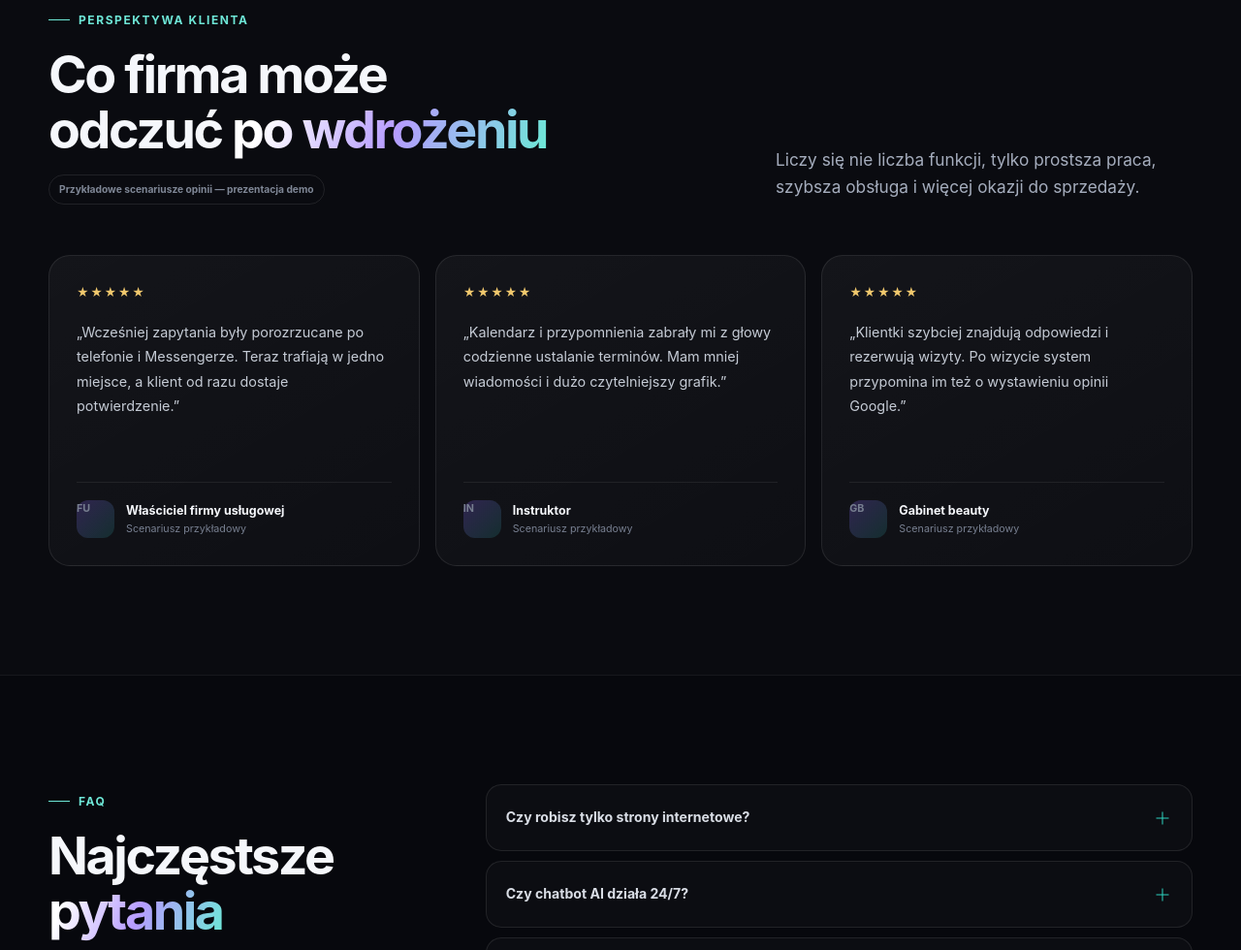
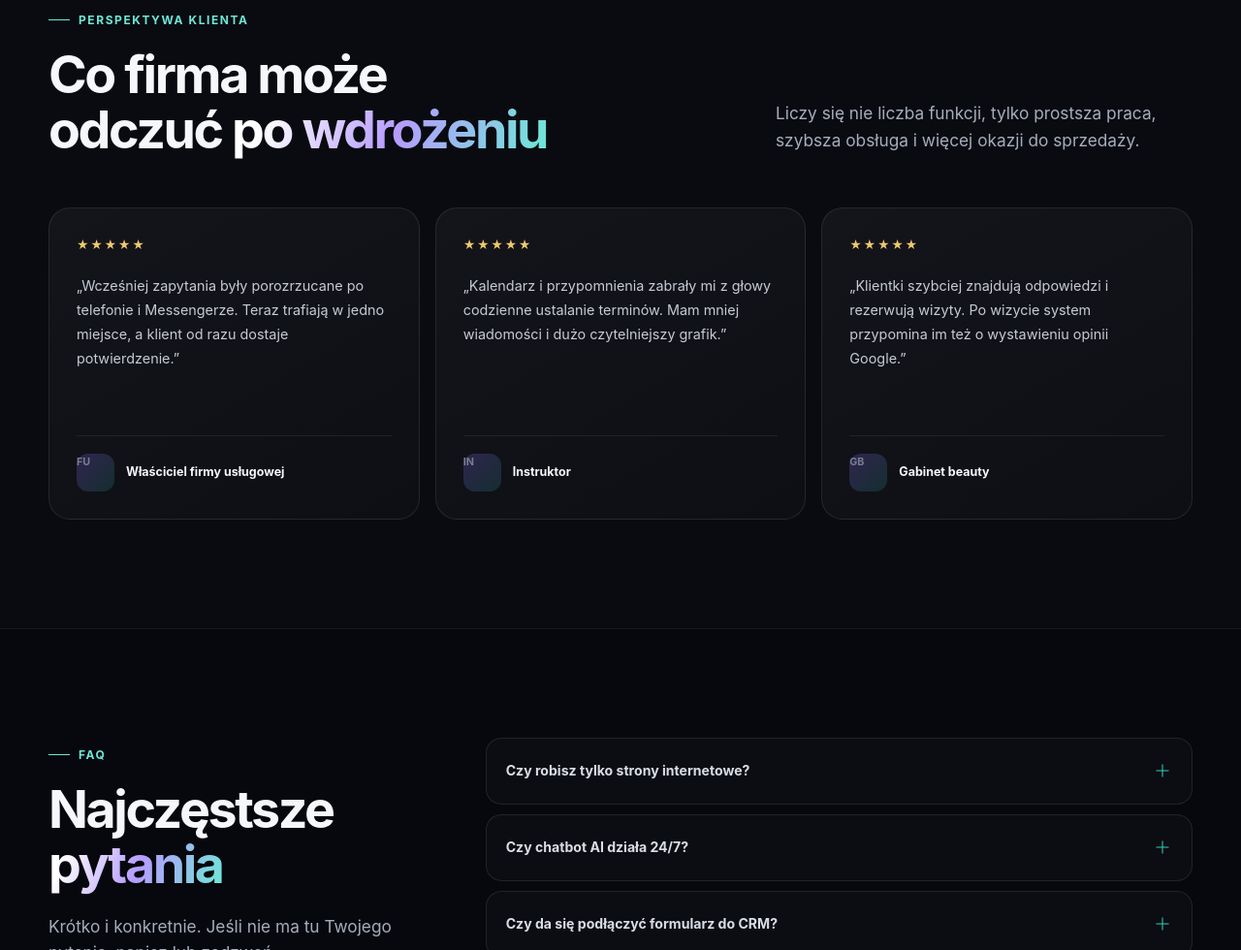
Before and after one commit to MikSta145/Miko-aj-Staniak-digital, a plain HTML site: page index.html in a window 1280 px wide. Shown: the part 8377-9357 px from the top of the page at 97% size. Drawn offline with Linux system fonts and the light colour scheme.

Commit message:
Remove demo labels from testimonials in index.html

```diff
--- a/index.html
+++ b/index.html
@@ -3489,7 +3489,6 @@
           <div class="reveal">
             <div class="section-kicker">Perspektywa klienta</div>
             <h2 class="section-heading">Co firma może odczuć <span class="gradient-text">po wdrożeniu</span></h2>
-            <span class="demo-label">Przykładowe scenariusze opinii — prezentacja demo</span>
           </div>
           <p class="section-lead reveal delay-1">Liczy się nie liczba funkcji, tylko prostsza praca, szybsza obsługa i więcej okazji do sprzedaży.</p>
         </div>
@@ -3500,7 +3499,8 @@
             <blockquote>„Wcześniej zapytania były porozrzucane po telefonie i Messengerze. Teraz trafiają w jedno miejsce, a klient od razu dostaje potwierdzenie.”</blockquote>
             <div class="testimonial-author">
               <span class="testimonial-avatar">FU</span>
-              <div><strong>Właściciel firmy usługowej</strong><span>Scenariusz przykładowy</span></div>
+              <div><strong>Właściciel firmy usługowej</strong>
+              </div>
             </div>
           </article>
           <article class="testimonial-card reveal delay-1">
@@ -3508,7 +3508,8 @@
             <blockquote>„Kalendarz i przypomnienia zabrały mi z głowy codzienne ustalanie terminów. Mam mniej wiadomości i dużo czytelniejszy grafik.”</blockquote>
             <div class="testimonial-author">
               <span class="testimonial-avatar">IN</span>
-              <div><strong>Instruktor</strong><span>Scenariusz przykładowy</span></div>
+              <div><strong>Instruktor</strong>
+              </div>
             </div>
           </article>
           <article class="testimonial-card reveal delay-2">
@@ -3516,7 +3517,8 @@
             <blockquote>„Klientki szybciej znajdują odpowiedzi i rezerwują wizyty. Po wizycie system przypomina im też o wystawieniu opinii Google.”</blockquote>
             <div class="testimonial-author">
               <span class="testimonial-avatar">GB</span>
-              <div><strong>Gabinet beauty</strong><span>Scenariusz przykładowy</span></div>
+              <div><strong>Gabinet beauty</strong>
+              </div>
             </div>
           </article>
         </div>
```
